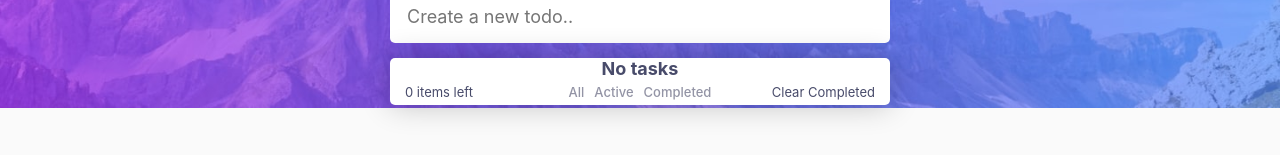
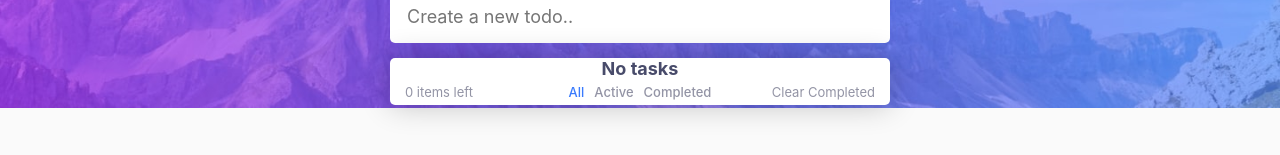
Before and after one commit to Shalhev/react-todo-app, a React (Create React App) app: page / in a window 1280 px wide. Shown: the part 159-314 px from the top of the page. Built offline with nearby package versions, Linux system fonts and the light colour scheme.

Commit message:
filter color

```diff
--- a/src/App.jsx
+++ b/src/App.jsx
@@ -76,9 +76,9 @@ function App() {
         <footer>
           <div className="items-left">{taskList.filter(task => !task.isComplete).length} items left</div>
           <ul className='clean-list filterby'>
-            <li onClick={() => setFilterBy('all')}>All</li>
-            <li onClick={() => setFilterBy('active')}>Active</li>
-            <li onClick={() => setFilterBy('completed')}>Completed</li>
+            <li onClick={() => setFilterBy('all')} className={filterBy === 'all' ? 'active' : ''}>All</li>
+            <li onClick={() => setFilterBy('active')} className={filterBy === 'active' ? 'active' : ''}>Active</li>
+            <li onClick={() => setFilterBy('completed')} className={filterBy === 'completed' ? 'active' : ''}>Completed</li>
           </ul>
           <p className='clear-btn' onClick={() => onClearTasks()}>Clear Completed</p>
         </footer>
--- a/src/scss/basics/_base.scss
+++ b/src/scss/basics/_base.scss
@@ -20,6 +20,7 @@ body {
     --bg-img-mobile: url('../../../public/images/bg-mobile-light.jpg');
     --todo-bg-color: #fff;
     --text-color: hsl(235, 19%, 35%);
+    --hover-color: hsl(235, 19%, 35%);
 
 
     // Dark Theme
@@ -30,6 +31,8 @@ body {
         --bg-img-mobile: url('../../../public/images/bg-mobile-dark.jpg');
         --todo-bg-color: hsl(235, 24%, 19%);
         --text-color: hsl(234, 39%, 85%);
+        --hover-color: hsl(236, 33%, 92%);
+
     }
 
 }
@@ -99,10 +102,14 @@ input {
         justify-content: space-around;
         align-items: center;
         margin: 0px 15px;
+        color: hsl(236, 9%, 61%);
 
         .clear-btn {
             text-align: right;
             cursor: pointer;
+            &:hover{
+                color: var(--hover-color);
+            }
         }
     }
 
@@ -117,7 +124,11 @@ input {
 
             &:hover {
                 cursor: pointer;
-                color: hsl(233, 14%, 35%);
+                color: var(--hover-color);
+            }
+
+            &.active {
+                color: hsl(220, 98%, 61%);
             }
         }
     }
@@ -142,4 +153,5 @@ input {
 
         }
     }
+
 }
```
